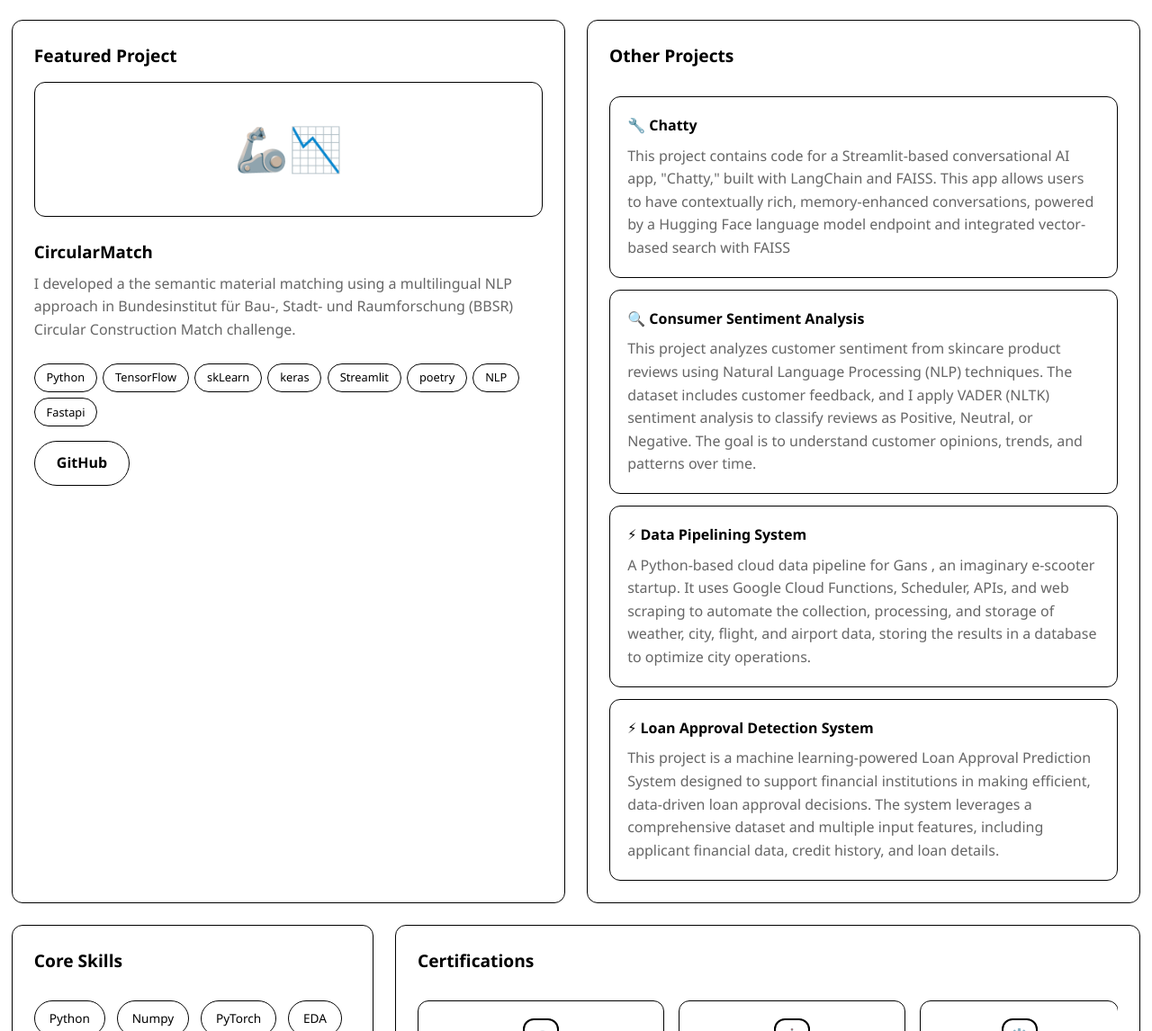
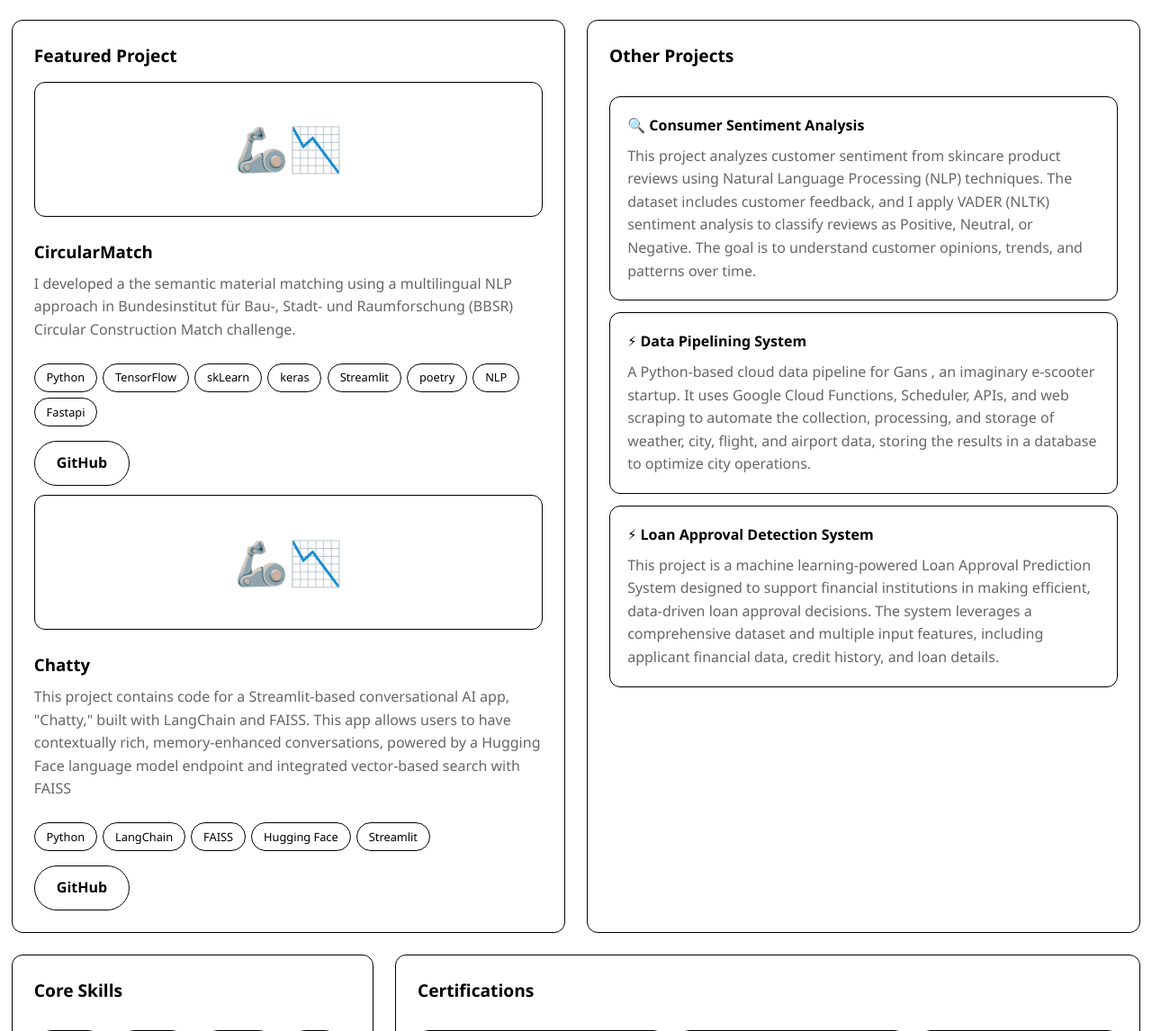
Before and after one commit to debapriya2003/anindita_portfolio, a plain HTML site: page index.html in a window 1280 px wide. Shown: the part 947-2093 px from the top of the page at 90% size. Drawn offline with Linux system fonts and the light colour scheme.

Commit message:
new file:   CV_Bhattacharjee_2025 (11).pdf 	new file:   assets/removing_outliers_standard_deviation_python.png 	modified:   index.html

```diff
--- a/index.html
+++ b/index.html
@@ -86,9 +86,23 @@
                     <span class="tech-tag">NLP</span>
                     <span class="tech-tag">Fastapi</span>
                 </div>
+                <div style="margin-bottom: 10px;" class="project-links">
+                    <!-- <a href="#">Live Demo</a> -->
+                    <a href="https://github.com/n3xtcoder-ai4impact/bbsr_challenge_team4">GitHub</a>
+                </div>
+                <div class="project-preview">🦾📉</div>
+                <h3>Chatty</h3></a>
+                <p style="margin-bottom: 1.5rem;">This project contains code for a Streamlit-based conversational AI app, "Chatty," built with LangChain and FAISS. This app allows users to have contextually rich, memory-enhanced conversations, powered by a Hugging Face language model endpoint and integrated vector-based search with FAISS</p>
+                <div class="tech-stack">
+                    <span class="tech-tag">Python</span>
+                    <span class="tech-tag">LangChain</span>
+                    <span class="tech-tag">FAISS</span>
+                    <span class="tech-tag">Hugging Face</span>
+                    <span class="tech-tag">Streamlit</span>
+                </div>
                 <div class="project-links">
                     <!-- <a href="#">Live Demo</a> -->
-                    <a href="https://github.com/n3xtcoder-ai4impact/bbsr_challenge_team4">GitHub</a>
+                    <a href="https://github.com/Anindita98/Chatty-A-Conversational-AI-with-Contextual-Memory">GitHub</a>
                 </div>
             </div>
 
@@ -96,10 +110,7 @@
             <div class="bento-item card projects-grid-section">
                 <h3 class="section-title-small">Other Projects</h3>
                 <div class="projects-mini-grid">
-                    <div class="project-mini-card">
-                        <a style="text-decoration: none;" href="https://github.com/Anindita98/Chatty-A-Conversational-AI-with-Contextual-Memory"><h4>🔧 Chatty</h4></a>
-                        <p> This project contains code for a Streamlit-based conversational AI app, "Chatty," built with LangChain and FAISS. This app allows users to have contextually rich, memory-enhanced conversations, powered by a Hugging Face language model endpoint and integrated vector-based search with FAISS</p>
-                    </div>
+
                     <div class="project-mini-card">
                         <a style="text-decoration: none;" href="https://github.com/Anindita98/Consumer-sentiment-analysis"><h4>🔍 Consumer Sentiment Analysis </h4></a>
                         <p>This project analyzes customer sentiment from skincare product reviews using Natural Language Processing (NLP) techniques. The dataset includes customer feedback, and I apply VADER (NLTK) sentiment analysis to classify reviews as Positive, Neutral, or Negative. The goal is to understand customer opinions, trends, and patterns over time.</p></a>
@@ -204,7 +215,7 @@
                         <h4>Email</h4>
                         <p>Direct contact</p>
                     </a>
-                    <a href="Profile.pdf" class="link-card">
+                    <a href="CV_Bhattacharjee_2025 (11).pdf" class="link-card">
                         <div class="link-icon">📄</div>
                         <h4>Resume</h4>
                         <p>Download CV</p>
```
Also changed, not shown: assets/removing_outliers_standard_deviation_python.png (added), 1 other file.
